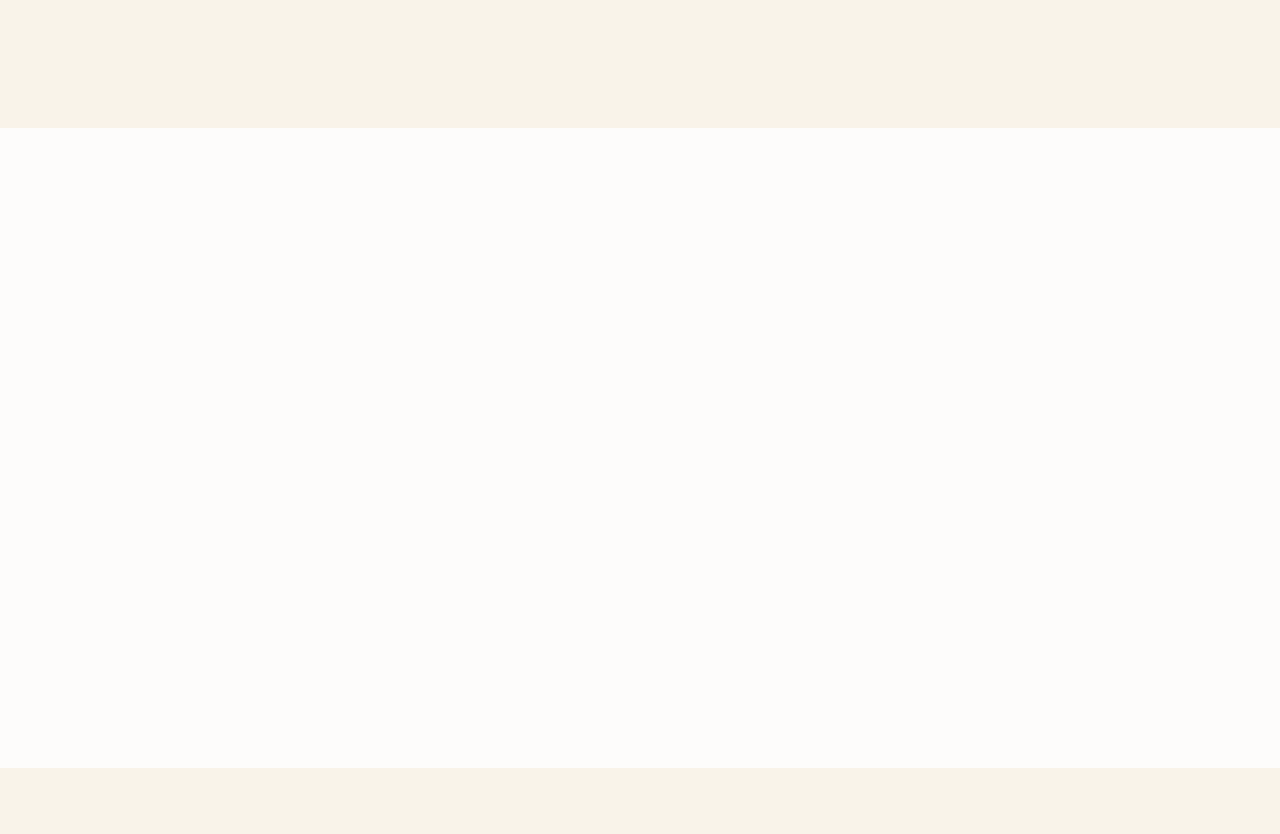
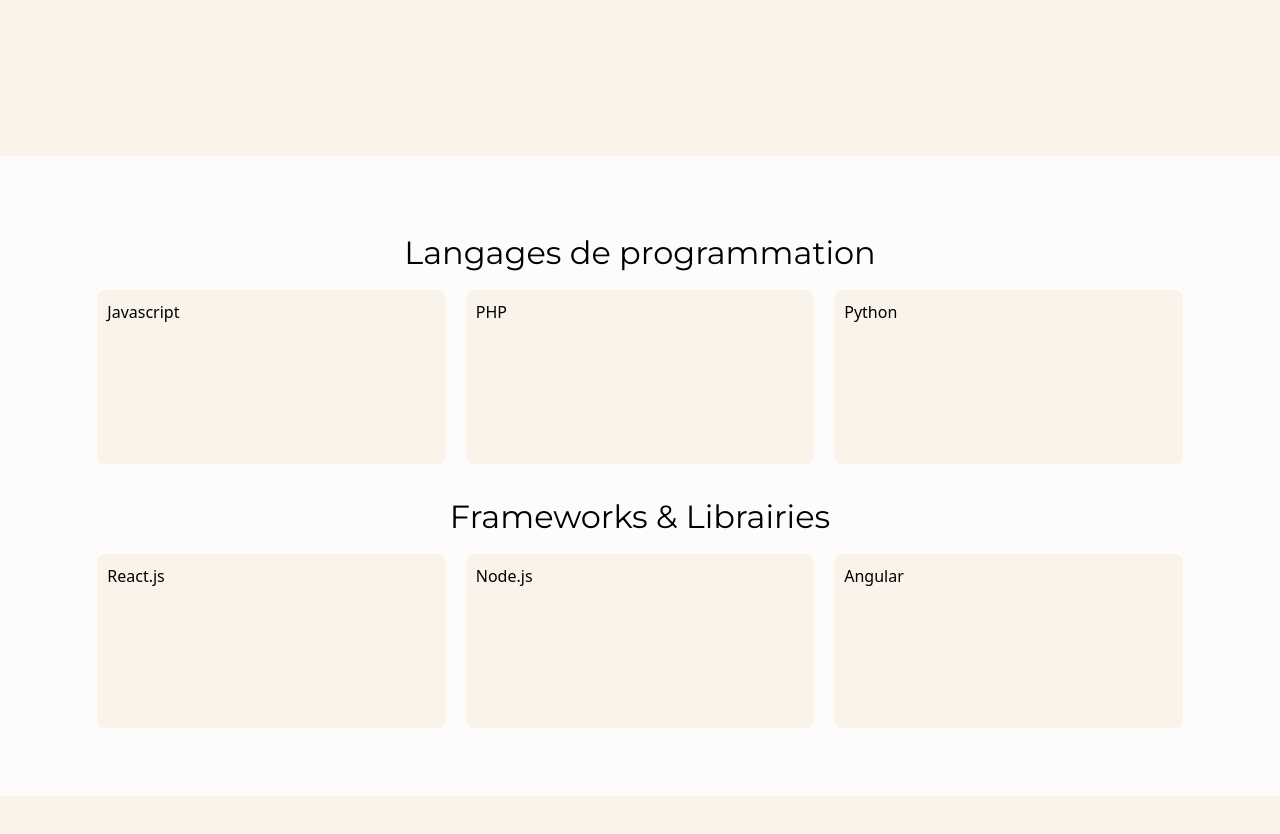
Before and after one commit to mousqtr/NewPortfolio, a React (Create React App) app in the folder front/: page / in a window 1280 px wide. Shown: the part 540-1374 px from the top of the page. Built offline with nearby package versions, Linux system fonts and the light colour scheme.

Commit message:
Update 3 files

```diff
--- a/front/src/App.scss
+++ b/front/src/App.scss
@@ -2,7 +2,8 @@
   .app-section {
     width: 100%;
     aspect-ratio: 2;
-    padding-top: 28px;
+    padding-top: 56px;
+    padding-bottom: 56px;
   }
 
   .btn-classic {
--- a/front/src/sections/Skills/Skills.js
+++ b/front/src/sections/Skills/Skills.js
@@ -1,7 +1,26 @@
 import "./Skills.scss";
 
 function Skills() {
-  return <div id="skills" className="app-section"></div>;
+  return (
+    <div id="skills" className="app-section">
+      <div className="block">
+        <h1>Langages de programmation</h1>
+        <div className="cols">
+          <div className="column">Javascript</div>
+          <div className="column">PHP</div>
+          <div className="column">Python</div>
+        </div>
+      </div>
+      <div className="block">
+        <h1>Frameworks & Librairies</h1>
+        <div className="cols">
+          <div className="column">React.js</div>
+          <div className="column">Node.js</div>
+          <div className="column">Angular</div>
+        </div>
+      </div>
+    </div>
+  );
 }
 
 export default Skills;
--- a/front/src/sections/Skills/Skills.scss
+++ b/front/src/sections/Skills/Skills.scss
@@ -1,3 +1,37 @@
 #skills {
   background-color: #fdfcfb;
+  display: flex;
+  flex-direction: column;
+
+  .block {
+    width: 100%;
+    height: 50%;
+    display: flex;
+    flex-direction: column;
+    align-items: center;
+    justify-content: center;
+
+    h1 {
+      font-size: 2.5vw;
+    }
+
+    .cols {
+      width: 100%;
+      height: 66%;
+      display: flex;
+      flex-direction: row;
+      justify-content: center;
+
+      .column {
+        background-color: red;
+        height: 100%;
+        aspect-ratio: 2;
+        margin: 10px;
+        border-radius: 0.5rem;
+        padding: 10px;
+        background-color: #f9f3e9;
+        color: black;
+      }
+    }
+  }
 }
```
